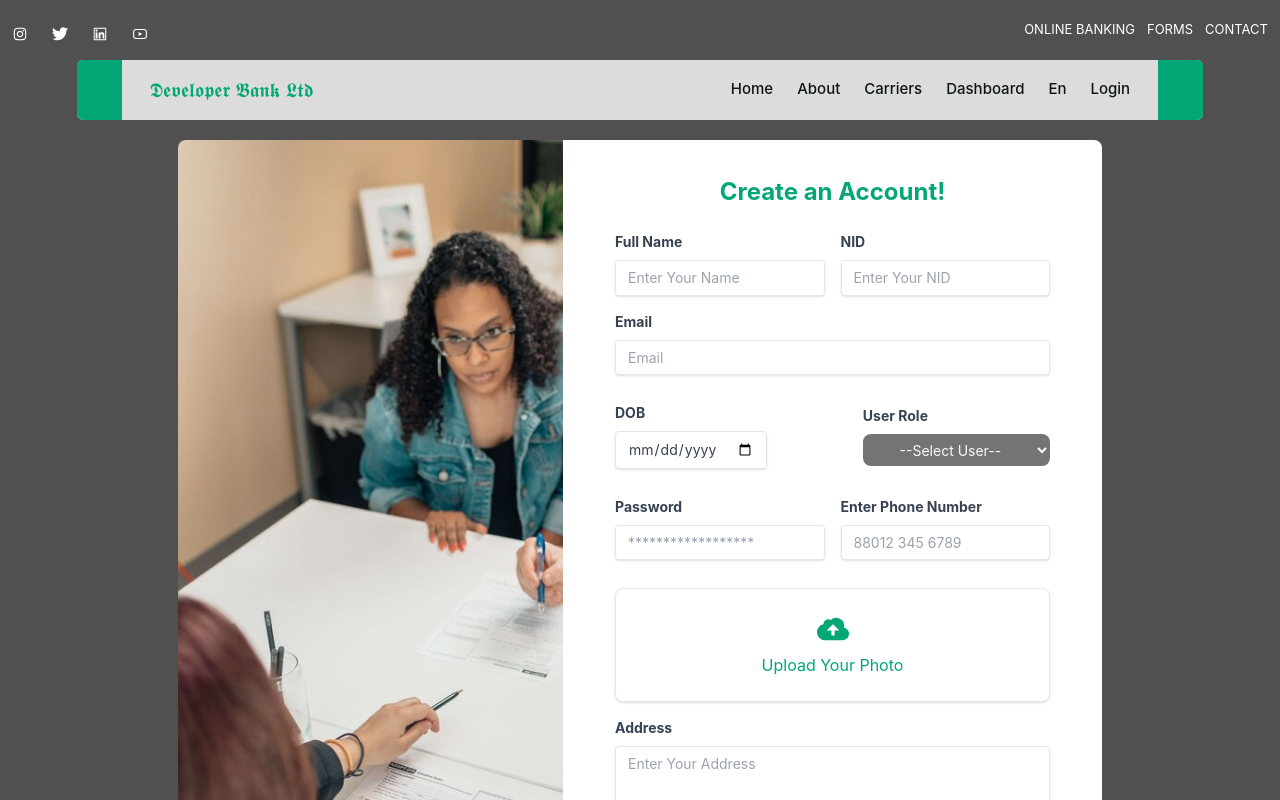
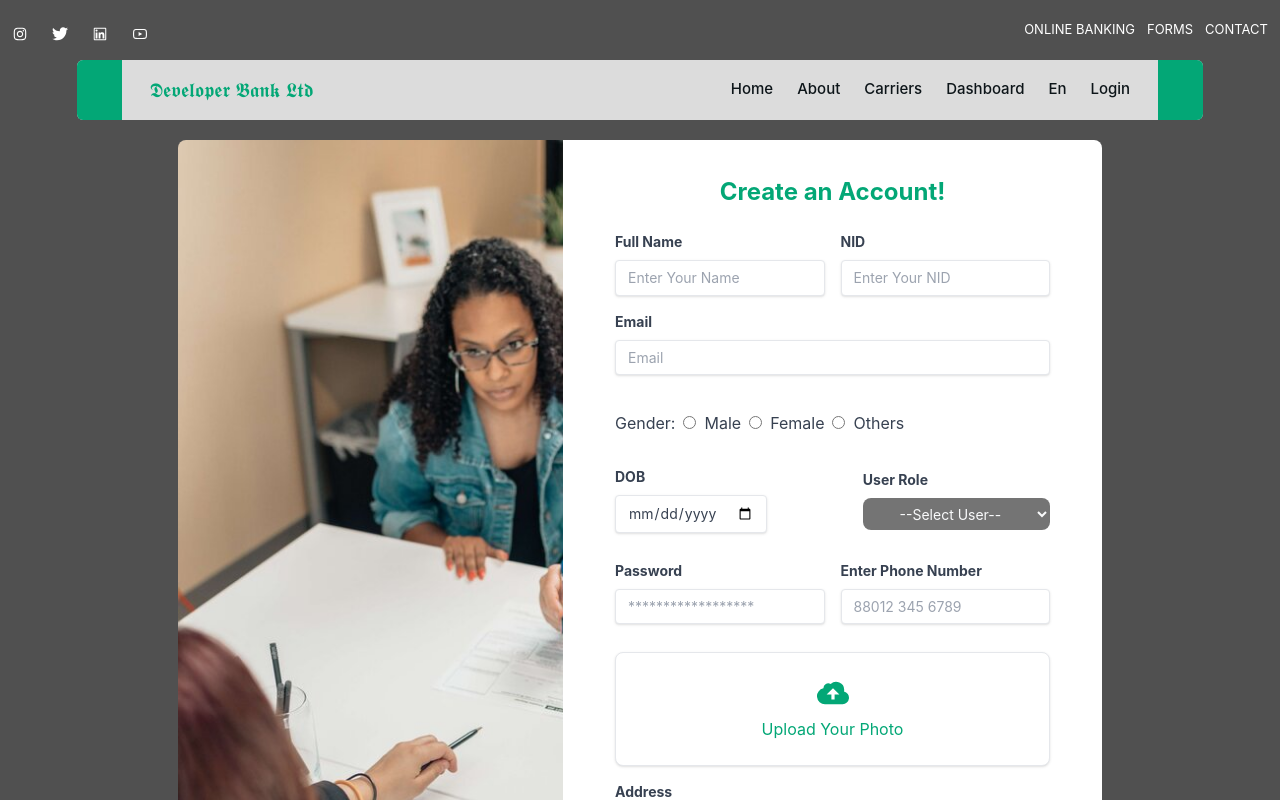
Before and after one commit to mb-tousif/DBL-Client, a React (Create React App) app: page /signUp in a window 1280 px wide. Shown: the top 800 px of the page. Built offline with nearby package versions, Linux system fonts and the light colour scheme.

Commit message:
gender added

```diff
--- a/src/Pages/Register/Register.tsx
+++ b/src/Pages/Register/Register.tsx
@@ -8,6 +8,7 @@ interface IFormData {
   email: string;
   DOB: string;
   role: string;
+  gender: string;
   password: string;
   cell: string;
   imgUrl: string;
@@ -77,6 +78,50 @@ export default function Register() {
                   placeholder="Email"
                 />
               </div>
+              <div className="mb-6">
+                <label className="inline-block mb-2 mr-2 text-gray-700">
+                  Gender:
+                </label>
+                <input
+                  placeholder="Male"
+                  {...register("gender", { required: true })}
+                  type="radio"
+                  value="Male"
+                />
+                <label
+                  htmlFor="male"
+                  className="inline-block mb-2 m-2 text-gray-700"
+                >
+                  Male
+                </label>
+                <input
+                  {...register("gender", { required: true })}
+                  type="radio"
+                  value="Female"
+                />
+                <label
+                  htmlFor="female"
+                  className="inline-block mb-2 m-2 text-gray-700"
+                >
+                  Female
+                </label>
+                <input
+                  {...register("gender", { required: true })}
+                  type="radio"
+                  value="Others"
+                />
+                <label
+                  htmlFor="others"
+                  className="inline-block mb-2 m-2 text-gray-700"
+                >
+                  Others
+                </label>
+                {errors.gender && (
+                  <p className="text-rose-600 text-center text-sm">
+                    Select your gender.
+                  </p>
+                )}
+              </div>
               <div className="sm:flex justify-between">
               <div className="mb-4">
                 <label
@@ -92,6 +137,7 @@ export default function Register() {
                   placeholder="Enter Your DOB"
                 />
               </div>
+
               <div className="mb-6">
                   <label className="inline-block mb-2 text-sm font-bold text-gray-700">
                     User Role
```
